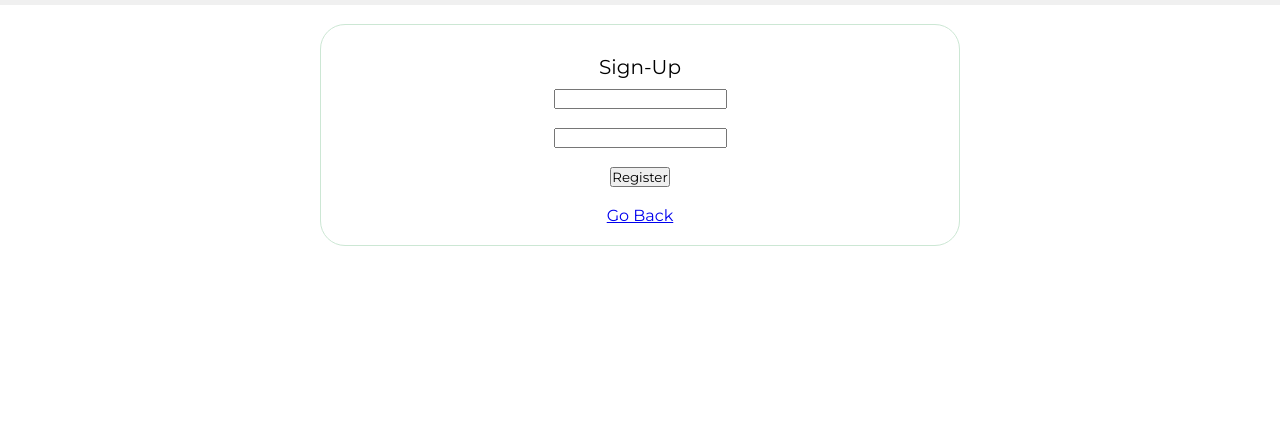
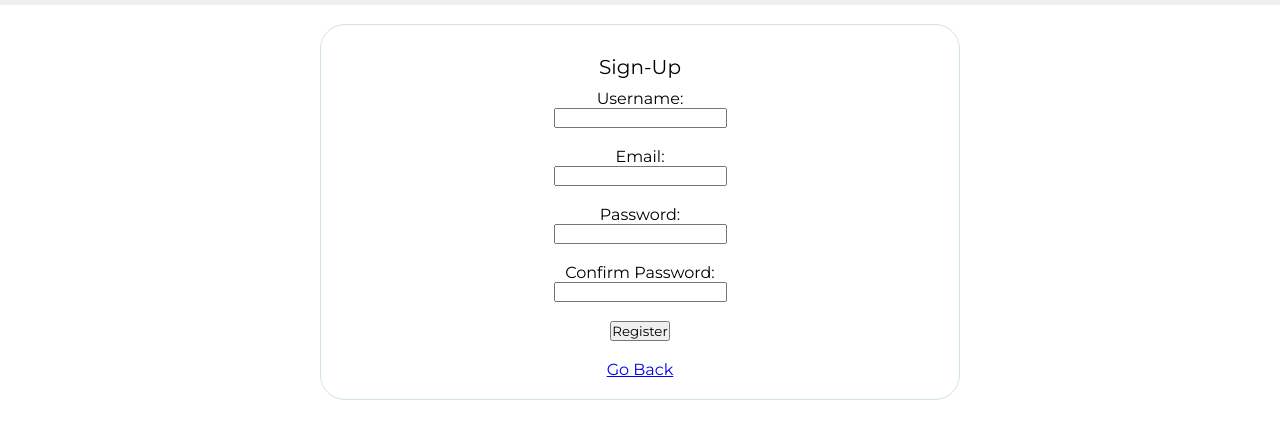
Before and after one commit to Zaryabv/Team37, a Django app: template Cleats/shop/shop/templates/signup.html in a window 1280 px wide. Shown: the part 95-534 px from the top of the page. Run offline with Django 3.2, Linux system fonts and the light colour scheme; the template is opened without the code that fills it, so the values that code supplies are empty; some libraries are stand-ins or nearby versions.

Commit message:
added and tweaked login and signup
added more user input boxes to sign up and added titles above both login and signup i.e. username meail etc..

```diff
--- a/Cleats/shop/shop/templates/login_signup.html
+++ b/Cleats/shop/shop/templates/login_signup.html
@@ -40,7 +40,7 @@
 		<div class="box">
 			<form method="post">
 				<div style="font-size: 20px;margin: 10px;color: rgb(0, 0, 0);">Login</div>
-				<label for="fname">Username:</label><br>
+				<label for="fname">Email:</label><br>
 				<input id="text" type="text" name="name"><br><br>
 				<label for="fname">Password:</label><br>
 				<input id="text" type="password" name="password"><br><br>
--- a/Cleats/shop/shop/templates/signup.html
+++ b/Cleats/shop/shop/templates/signup.html
@@ -40,9 +40,14 @@
 		<div class="box">
 			<form method="post">
 				<div style="font-size: 20px;margin: 10px;color: rgb(0, 0, 0);">Sign-Up</div>
-
+				<label for="fname">Username:</label><br>
 				<input id="text" type="text" name="name"><br><br>
+				<label for="fname">Email:</label><br>
+				<input id="text" type="text" name="name"><br><br>
+				<label for="fname">Password:</label><br>
 				<input id="text" type="password" name="password"><br><br>
+				<label for="fname">Confirm Password:</label><br>
+				<input id="text" type="text" name="name"><br><br>
 
 				<input id="button" type="submit" value="Register"><br><br>
 				<a href="login_signup.html" id="navbar__logo">Go Back</a>
```
